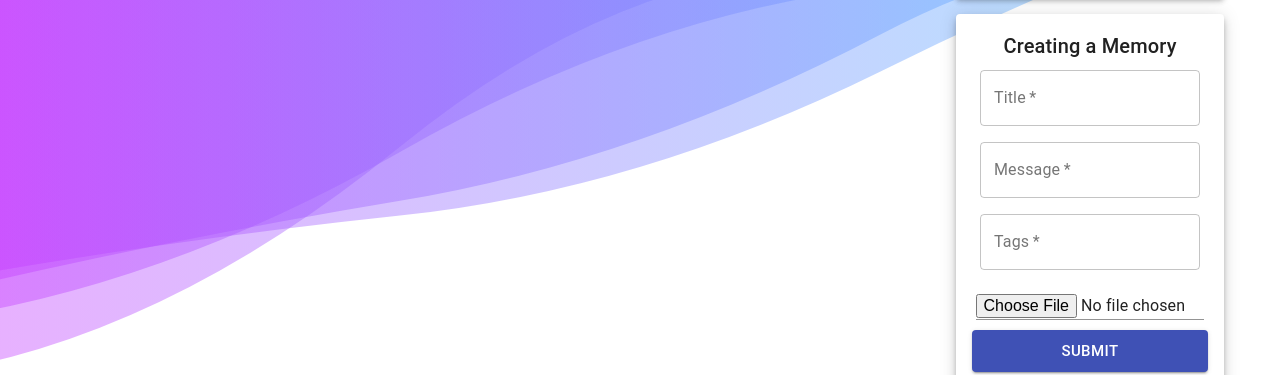
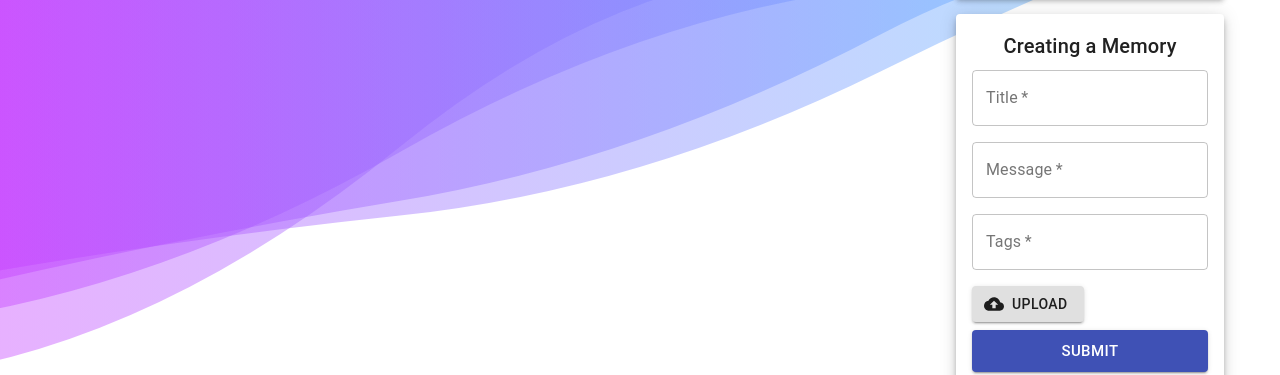
Before and after one commit to yogeshdatir/mern-social-media-app, a React (Create React App) app in the folder client/: page /posts in a window 1280 px wide. Shown: the part 279-654 px from the top of the page. Built offline with nearby package versions, Linux system fonts and the light colour scheme; no server answers; sample sign-in values are in the browser's storage.

Commit message:
Styled file upload

```diff
--- a/client/src/components/Form/Form.tsx
+++ b/client/src/components/Form/Form.tsx
@@ -1,10 +1,21 @@
-import { Input, Button, Paper, TextField, Typography } from "@material-ui/core";
-import React, { useEffect, useState } from "react";
+import {
+  Box,
+  Button,
+  makeStyles,
+  Paper,
+  TextField,
+  Tooltip,
+  TooltipProps,
+  Typography,
+} from "@material-ui/core";
+import React, { useEffect, useRef, useState } from "react";
 import useStyles from "./styles";
 import { useDispatch, useSelector } from "react-redux";
 import { createPost, updatePost } from "../../actions/postsActions";
 import { toast } from "react-toastify";
 import { useHistory } from "react-router-dom";
+import CloudUploadIcon from "@material-ui/icons/CloudUpload";
+import CancelIcon from "@material-ui/icons/Cancel";
 
 interface Props {
   currentId: number | null;
@@ -21,14 +32,18 @@ const Form = ({
 }: Props) => {
   const classes = useStyles();
   const dispatch = useDispatch();
+  const uploadRef: any = useRef(null);
   const post = useSelector((state: any) =>
-    currentId ? state.posts.posts.find((post: any) => post._id === currentId) : null
+    currentId
+      ? state.posts.posts.find((post: any) => post._id === currentId)
+      : null
   );
   const [validationError, setValidationError] = useState("");
+  const [selectedFileName, setSelectedFileName] = useState("");
 
   const user = JSON.parse(localStorage.getItem("profile") || "{}");
 
-  const history = useHistory()
+  const history = useHistory();
 
   useEffect(() => {
     if (post) setPostData(post);
@@ -68,6 +83,9 @@ const Form = ({
   const clear = () => {
     setCurrentId(null);
     setCurrentFileId(null);
+    setValidationError("");
+    uploadRef.current.value = "";
+    setSelectedFileName("");
     setPostData({
       title: "",
       message: "",
@@ -85,6 +103,22 @@ const Form = ({
         </Typography>
       </Paper>
     );
+  }
+
+  const useStylesBootstrap = makeStyles((theme) => ({
+    arrow: {
+      color: theme.palette.common.black,
+    },
+    tooltip: {
+      backgroundColor: theme.palette.common.black,
+      marginBottom: "-1px",
+    },
+  }));
+
+  function BootstrapTooltip(props: JSX.IntrinsicAttributes & TooltipProps) {
+    const classes = useStylesBootstrap();
+
+    return <Tooltip arrow classes={classes} {...props} />;
   }
 
   return (
@@ -132,9 +166,11 @@ const Form = ({
           required
         />
         <div className={classes.fileInput}>
-          <Input
+          <input
             name="selectedFile"
             type="file"
+            hidden
+            ref={uploadRef}
             onChange={(e: any) => {
               if (
                 e.target.files[0] &&
@@ -145,6 +181,7 @@ const Form = ({
                 );
                 return;
               }
+              setSelectedFileName(e.target.files[0].name);
               return setPostData({
                 ...postData,
                 selectedFile: e.target.files[0],
@@ -153,6 +190,54 @@ const Form = ({
             }}
             required
           />
+          <Button
+            variant="contained"
+            color="default"
+            startIcon={<CloudUploadIcon />}
+            onClick={(e: any) => {
+              setValidationError("");
+              uploadRef.current.click();
+            }}
+          >
+            Upload
+          </Button>
+          {selectedFileName && (
+            <Box style={{ display: "flex", marginTop: "8px" }}>
+              <BootstrapTooltip
+                title={selectedFileName}
+                placement="top"
+                aria-label="add"
+              >
+                <Typography
+                  style={{
+                    whiteSpace: "nowrap",
+                    overflow: "hidden",
+                    textOverflow: "ellipsis",
+                    maxWidth: "90%",
+                  }}
+                >
+                  {selectedFileName}
+                </Typography>
+              </BootstrapTooltip>
+              <CancelIcon
+                style={{
+                  cursor: "pointer",
+                }}
+                onClick={() => {
+                  setCurrentId(null);
+                  setCurrentFileId(null);
+                  setValidationError("");
+                  uploadRef.current.value = "";
+                  setSelectedFileName("");
+                  setPostData({
+                    ...postData,
+                    selectedFile: "",
+                    selectedFileId: "",
+                  });
+                }}
+              />
+            </Box>
+          )}
           {validationError && (
             <Typography className={classes.errorText}>
               {validationError}
--- a/client/src/components/Form/styles.tsx
+++ b/client/src/components/Form/styles.tsx
@@ -3,7 +3,7 @@ import { makeStyles } from "@material-ui/core/styles";
 export default makeStyles((theme) => ({
   root: {
     "& .MuiTextField-root": {
-      margin: theme.spacing(1),
+      margin: theme.spacing(1, 0),
     },
   },
   paper: {
@@ -15,11 +15,11 @@ export default makeStyles((theme) => ({
     justifyContent: "center",
   },
   fileInput: {
-    width: "97%",
-    margin: "10px 0",
+    width: "100%",
+    margin: theme.spacing(1, 0),
   },
   buttonSubmit: {
-    marginBottom: 10,
+    marginBottom: theme.spacing(1),
   },
   errorText: {
     color: "#FF0000",
```
